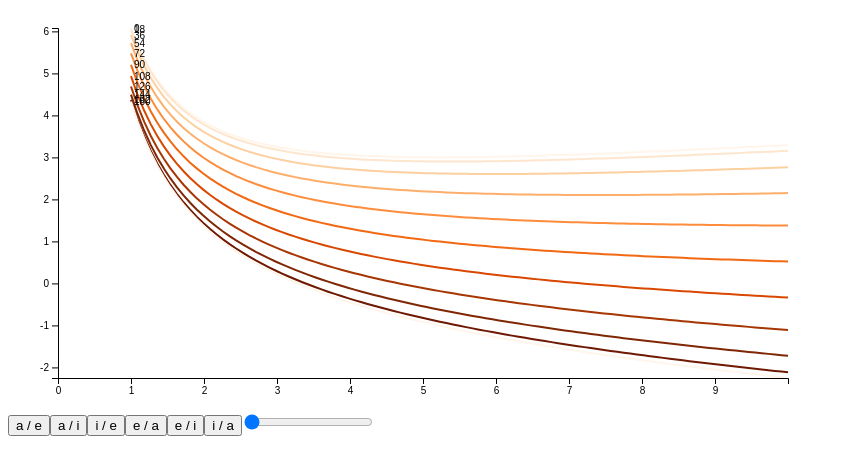
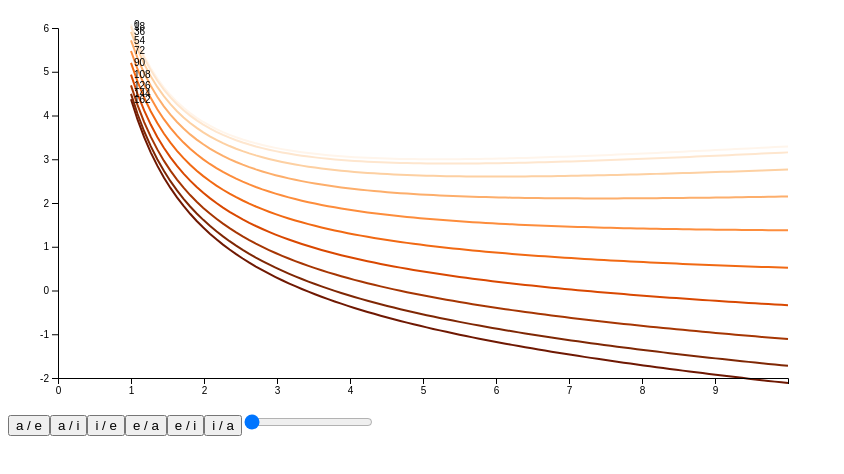
Before and after one commit to ofrohn/Tisserand-parameter, a website: page index.html in a window 1280 px wide. Shown: the whole page, without its empty margins (0-844 px from the left). Drawn offline with Linux system fonts and the light colour scheme.

Commit message:
Improved

```diff
--- a/index.html
+++ b/index.html
@@ -1,7 +1,8 @@
 <!DOCTYPE html>
+<head>
 <meta charset="utf-8">
-<style> /* set the CSS */
-
+<title>Tisserand parameter</title>
+<style>
 .line {
   fill: none;
   stroke: steelblue;
@@ -9,9 +10,7 @@
 }
 
 </style>
-<body>
-
-<!-- load the d3.js library -->
+</head><body>
 <script src="lib/d3.v4.js"></script>
 <script>
 /* http://www2.ess.ucla.edu/~jewitt/tisserand.html */
@@ -24,12 +23,12 @@ var margin = {top: 20, right: 20, bottom: 30, left: 50},
     // Semimajor axis of the perturbing body (Jupiter)
     ap = 5.204,
     limits = {
-      a: {min: 1, max: 10, def: 3},       // semimajor axis 1...10 AU
-      e: {min: 0, max: 1, def: 0.1},      // eccentricity 0...1
-      i: {min: 0, max: Math.PI, def: 0.1} // inclination 0...Pi rad
+      a: {min: 1, max: 10, def: 3, y0:-2, y1:6},       // semimajor axis 1...10 AU
+      e: {min: 0, max: 1, def: 0.1, y0:-2.5, y1:6.5},      // eccentricity 0...1
+      i: {min: 0, max: Math.PI, def: 0.1, y0:-2.5, y1:6.5} // inclination 0...Pi rad
     },
     selected = [];
-    palette = ["#fff5eb","#fee6ce","#fdd0a2","#fdae6b","#fd8d3c","#f16913","#d94801","#a63603","#7f2704","#6f1802"];
+    palette = ["#fff5eb","#fee6ce","#fdd0a2","#fdae6b","#fd8d3c","#f16913","#d94801","#a63603","#7f2704","#6f1802","#2f0800"];
 
 // set the ranges
 var x = d3.scaleLinear().range([0, width]),
@@ -81,13 +80,6 @@ update(generate("a", "i"));
 function update(data) {
   g.selectAll("*").remove();
 
-  // Scale the range of the data
-  x.domain([0, d3.max(data, function(c) { return d3.max(c.values, function(d) { return d.x; }) }) ]);
-  y.domain([d3.min(data, function(c) { return d3.min(c.values, function(d) { return d.y; }) }),
-            d3.max(data, function(c) { return d3.max(c.values, function(d) { return d.y; }) }) ]);
-  z.domain(data.map( function(c) { return c.id; }));
-
-
   //vlines.data(data).enter();
   vlines = g.selectAll(".vlines")
     .data(data)
@@ -123,8 +115,9 @@ function generate(prime, sec) {
       lp = limits[prime],
       curr = {a:3, i:0.1, e:0.1};
   selected = [prime, sec, "aei".replace(prime, '').replace(sec, '')];
+  adapt(selected[2]);
   curr[selected[2]] = $("third").value;
-  for (var j=ls.min; j<=ls.max; j+=(ls.max-ls.min)/10) {
+  for (var j=ls.min; j<ls.max; j+=(ls.max-ls.min)/10) {
     res[n] = {id:j, values:[]};
     curr[sec] = j;
     for (var i=lp.min; i<lp.max; i+=(lp.max-lp.min)/100) {
@@ -137,17 +130,23 @@ function generate(prime, sec) {
     }
     n++;
   }
+
+  x.domain([0, d3.max(res, function(c) { return d3.max(c.values, function(d) { return d.x; }) }) ]);
+  y.domain([lp.y0, lp.y1]);
+  z.domain(res.map( function(c) { return c.id; }));
+
   return res;
 }
 
 function adapt(what) {
   var node = $("third"),
-      lt = limits[selected[2]];
+      lt = limits[what];
 
   node.min = lt.min;
   node.max = lt.max;
-
-
+  node.step = Round((lt.max-lt.min) / 100, 2);
+  if (node.value > lt.max) node.value = lt.max;
+  if (node.value < lt.min) node.value = lt.min;
 }
 
 //a vs i, a vs e, i vs e
```
